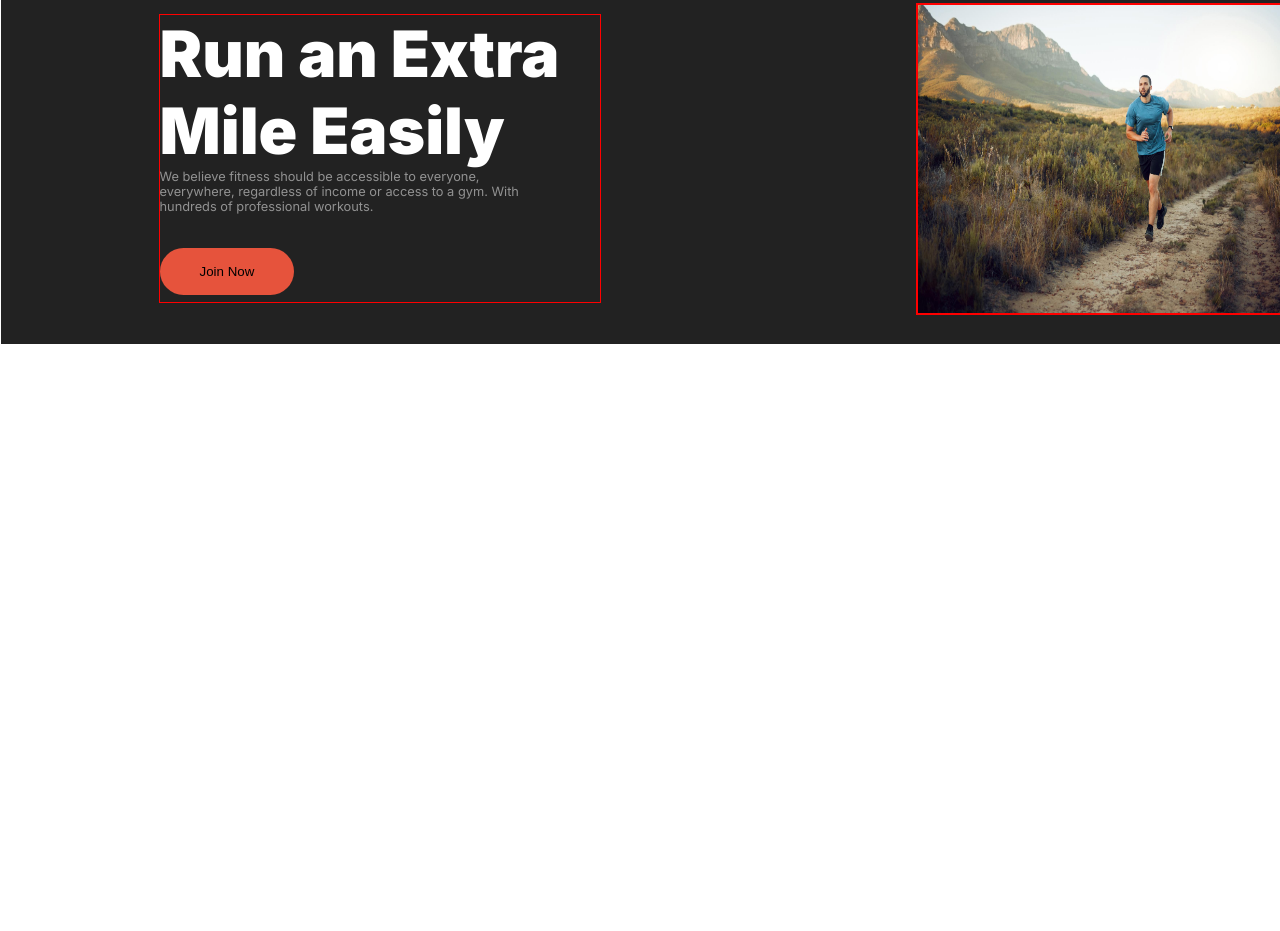
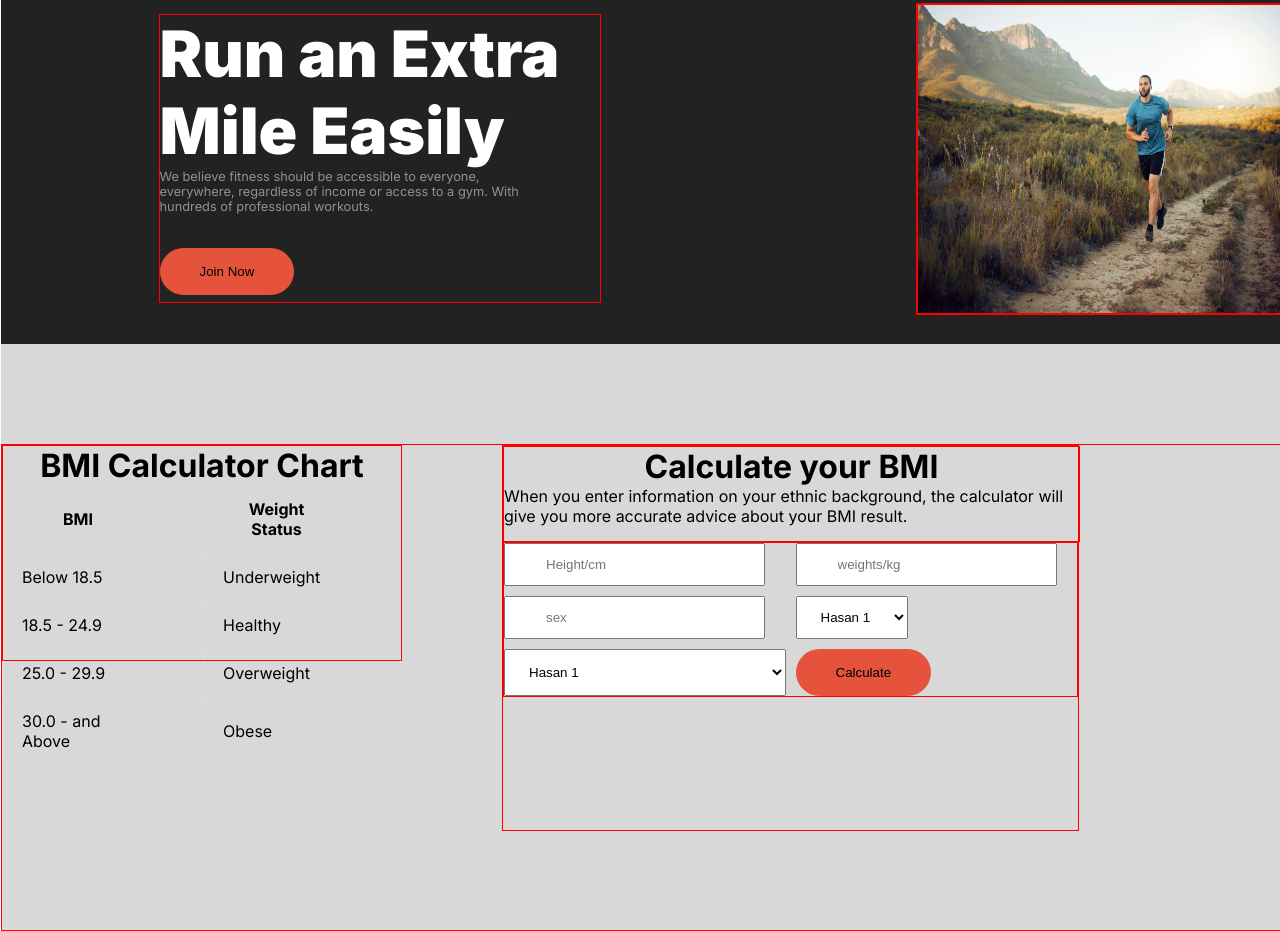
Before and after one commit to Hasan1971f/my-assignment-2, a plain HTML site: page index.html in a window 1280 px wide. Shown: the part 1095-2026 px from the top of the page. Before the commit the page ends 1439 px from the top, so only its background shows below. Drawn offline with Linux system fonts and the light colour scheme.

Commit message:
add a table and bmi calculator section

```diff
--- a/index.html
+++ b/index.html
@@ -83,7 +83,67 @@
         </div>
 
        </div>
-
+       <div class="bmi-container-section">
+        <div class="calculators">
+        <h1>BMI Calculator Chart</h1>
+        <table>
+            <tr>
+                <th>BMI </th>
+                <th>Weight Status</th>
+            </tr>
+            <tr>
+                <td>Below 18.5</td>
+                <td>Underweight</td>
+            </tr>
+            <tr>
+                <td>18.5 - 24.9</td>
+                <td>Healthy</td>
+            </tr>
+            <tr>
+                <td>25.0 - 29.9</td>
+                <td>Overweight</td>
+            </tr>
+            <tr>
+                <td>30.0 - and Above</td>
+                <td>Obese</td>
+            </tr>
+        </table>
+        </div>
+          <div class="your-bmi-container-section">
+            <div class="your-bmi-section-description-and-titles">
+              <h1>Calculate your BMI</h1>
+              <p>When you enter information on your ethnic background, the calculator will give you more accurate advice about your BMI result.</p>
+            </div>
+            <div class="input-container">
+              <div class="similar-inputs">
+               <input type="text" placeholder="Height/cm">
+              </div>
+              <div class="similar-inputs">
+               <input type="Age" placeholder="weights/kg">
+              </div>
+              <div class="similar-inputs">
+               <input type="text" placeholder="sex">
+              </div>
+              <div class="similar-inputs">
+               <select name="" id="" aria-placeholder="">
+                 <option value="">Hasan 1</option>
+                 <option value="">Rahim 2</option>
+                 <option value="">Karim 3</option>
+               </select>
+              </div>
+              <div class="static">
+              <select name="Hasan" id="">
+               <option value="">Hasan 1</option>
+               <option value="">Rahim 2</option>
+               <option value="">Karim 3</option>
+              </select>
+              </div>
+              <div>
+                <button class="btn-primary">Calculate</button>
+              </div>
+            </div>
+          </div>
+       </div>
     </div>
 
 </div>
--- a/styles/style.css
+++ b/styles/style.css
@@ -149,3 +149,59 @@
    color:rgba(255, 255, 255, 0.5) ;
    margin-bottom: 34px;
 }
+/* Bmi calculator and table related styles */
+.bmi-container-section h1{
+   text-align: center;
+}
+.bmi-container-section{
+   height: 487px;
+   display: flex;
+   gap: 100px;
+   margin-top: 100px;
+   border: 1px solid red;
+}
+.calculators{
+   width: 400px;
+   height: 216px;
+   border: 1px solid red;
+}
+table{
+   width: 100%;
+}
+table, th, td{
+   border: 1px solid rgba(255, 255, 255, 0.1);
+  border-collapse: collapse;
+  padding: 13px 70px 14px 18px ;
+}
+/* Bmi related styles */
+.your-bmi-section-description-and-titles{
+  width: 577px;
+  height: 96px;
+  border: 1px solid red;
+}
+.your-bmi-container-section{
+   width: 577px;
+   height: 386px;
+   border: 1px solid red;
+}
+.input-container{
+   display: grid;
+   grid-template-columns: repeat(2,1fr);
+   width: 100%;
+   gap: 10px;
+   border: 1px solid red;
+}
+.static option{
+  padding: 12px 20px 12px 20px;
+}
+.static{
+   width: 100%;
+   display: grid;
+   grid-template-columns: 1/3;
+}
+.input-container input{
+   padding: 12px 40px 12px 40px;
+}
+.input-container select{
+   padding: 12px 20px 12px 20px;
+}
```
